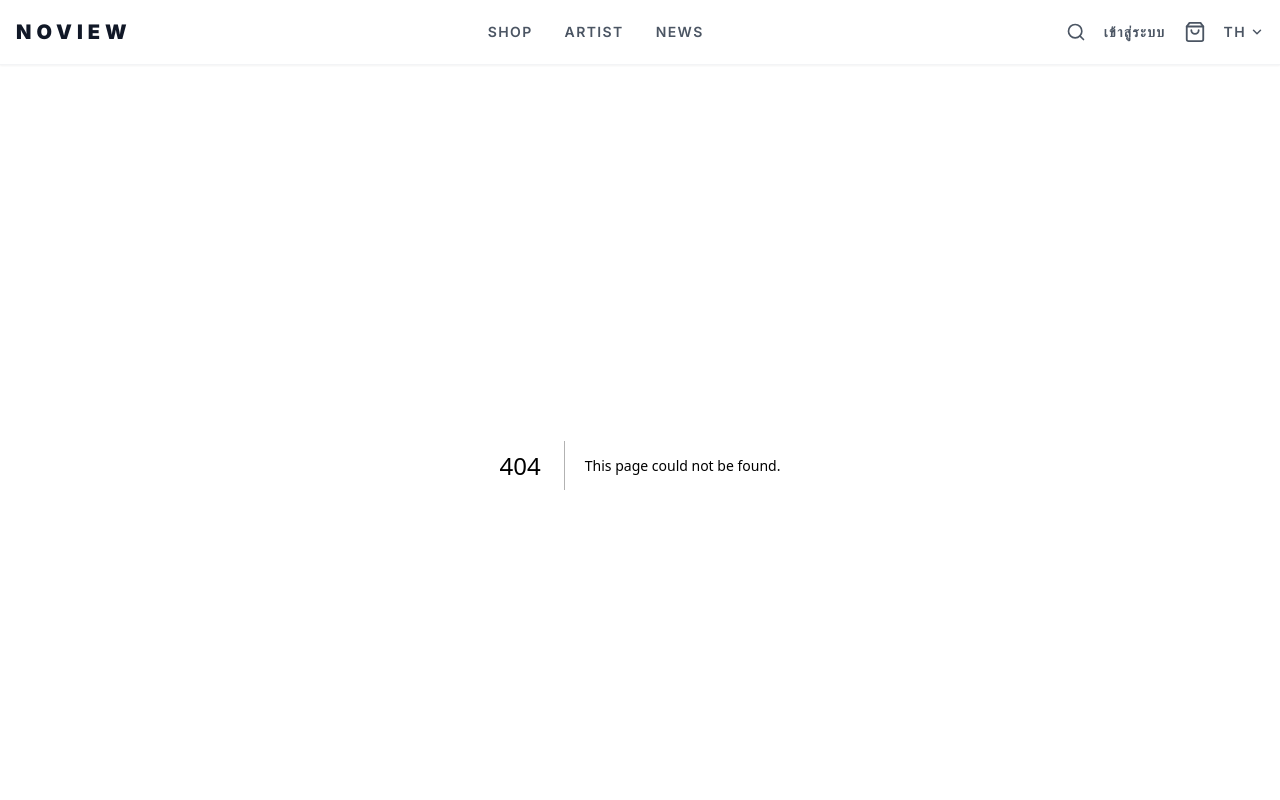
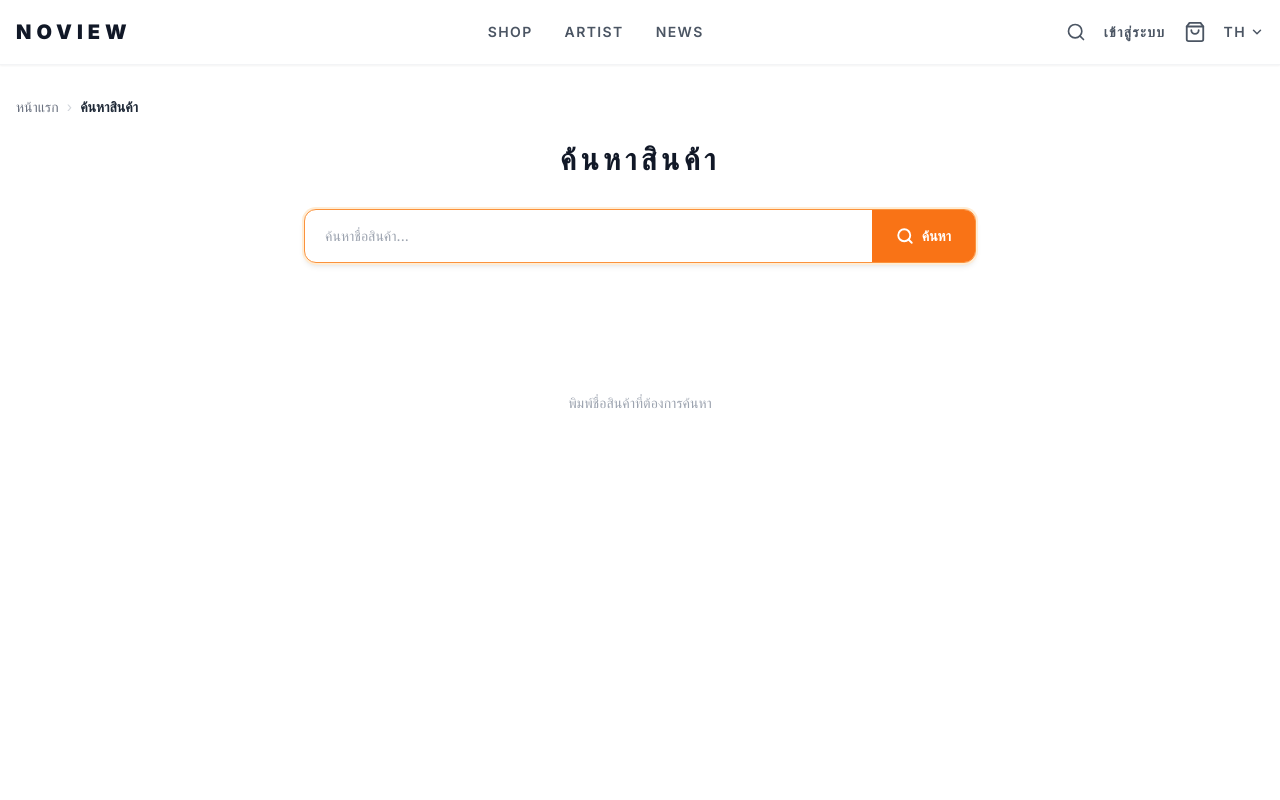
Before and after one commit to sukit12009/shop.noviewofficial, a Next.js app: page /search in a window 1280 px wide. Before the commit this address had no page. Shown: the top 800 px of the page. Built offline with nearby package versions, Linux system fonts and the light colour scheme.

Commit message:
feat: search page

```diff
--- /dev/null
+++ b/src/app/search/page.tsx
@@ -0,0 +1,14 @@
+import { Suspense } from 'react';
+import { SearchPage } from '@/modules/search/components/SearchPage';
+
+export const metadata = {
+  title: 'ค้นหาสินค้า | NOVIEW',
+};
+
+export default function Page() {
+  return (
+    <Suspense>
+      <SearchPage />
+    </Suspense>
+  );
+}
--- a/src/modules/home/components/Header.tsx
+++ b/src/modules/home/components/Header.tsx
@@ -2,6 +2,7 @@
 
 import { useState } from 'react';
 import Link from 'next/link';
+import { useRouter } from 'next/navigation';
 import { useAuthStore } from '../../../shared/store/auth-store';
 import { useCart } from '../../../shared/hooks/use-cart';
 import { useLangStore } from '../../../shared/store/lang-store';
@@ -88,6 +89,7 @@ export function Header() {
   const [langOpen, setLangOpen] = useState(false);
   const [mobileOpen, setMobileOpen] = useState(false);
 
+  const router = useRouter();
   const logout = useAuthStore((s) => s.logout);
   const user = useAuthStore((s) => s.user);
   const { itemCount: cartCount } = useCart();
@@ -130,6 +132,7 @@ export function Header() {
           <button
             type="button"
             aria-label={t.nav.searchAriaLabel}
+            onClick={() => router.push('/search')}
             className="p-1.5 text-gray-600 transition-colors hover:text-black"
           >
             <SearchIcon />
--- /dev/null
+++ b/src/modules/search/components/SearchPage.tsx
@@ -0,0 +1,136 @@
+'use client';
+
+import { useState, useEffect, useRef } from 'react';
+import { useRouter, useSearchParams } from 'next/navigation';
+import Link from 'next/link';
+import { useSearch } from '../hooks/use-search';
+import { CategoryProductCard } from '@/modules/category/components/CategoryProductCard';
+import { useT } from '@/shared/hooks/use-t';
+
+function SearchIcon() {
+  return (
+    <svg
+      xmlns="http://www.w3.org/2000/svg"
+      width="18"
+      height="18"
+      viewBox="0 0 24 24"
+      fill="none"
+      stroke="currentColor"
+      strokeWidth="2.5"
+      strokeLinecap="round"
+      strokeLinejoin="round"
+      aria-hidden="true"
+    >
+      <circle cx="11" cy="11" r="8" />
+      <line x1="21" y1="21" x2="16.65" y2="16.65" />
+    </svg>
+  );
+}
+
+function SkeletonCard() {
+  return (
+    <div className="flex flex-col gap-2">
+      <div className="aspect-square animate-pulse rounded-xl bg-gray-200" />
+      <div className="h-3 w-3/4 animate-pulse rounded-full bg-gray-200" />
+      <div className="h-3 w-1/2 animate-pulse rounded-full bg-gray-200" />
+    </div>
+  );
+}
+
+export function SearchPage() {
+  const router = useRouter();
+  const searchParams = useSearchParams();
+  const t = useT();
+
+  const initialQuery = searchParams.get('q') ?? '';
+  const [inputValue, setInputValue] = useState(initialQuery);
+  const inputRef = useRef<HTMLInputElement>(null);
+
+  const { results, isLoading, normalisedQuery } = useSearch(initialQuery);
+
+  useEffect(() => {
+    inputRef.current?.focus();
+  }, []);
+
+  function handleSubmit(e: React.FormEvent) {
+    e.preventDefault();
+    const q = inputValue.trim();
+    if (q) {
+      router.push(`/search?q=${encodeURIComponent(q)}`);
+    } else {
+      router.push('/search');
+    }
+  }
+
+  const hasQuery = normalisedQuery.length > 0;
+
+  return (
+    <div className="min-h-screen bg-white">
+      <div className="mx-auto max-w-7xl px-4 py-8">
+        {/* Breadcrumb */}
+        <nav className="mb-6 flex items-center gap-2 text-sm text-gray-500">
+          <Link href="/" className="transition hover:text-gray-800">
+            {t.search.breadcrumbHome}
+          </Link>
+          <span className="text-gray-300">›</span>
+          <span className="font-semibold text-gray-800">{t.search.title}</span>
+        </nav>
+
+        {/* Title */}
+        <h1 className="mb-8 text-center text-3xl font-black tracking-[0.15em] text-gray-900 uppercase">
+          {t.search.title}
+        </h1>
+
+        {/* Search bar */}
+        <form onSubmit={handleSubmit} className="mx-auto mb-10 max-w-2xl">
+          <div className="flex overflow-hidden rounded-xl border border-gray-300 bg-white shadow-sm transition-shadow focus-within:border-orange-400 focus-within:shadow-md focus-within:ring-2 focus-within:ring-orange-100">
+            <input
+              ref={inputRef}
+              type="text"
+              value={inputValue}
+              onChange={(e) => setInputValue(e.target.value)}
+              placeholder={t.search.placeholder}
+              className="flex-1 bg-transparent px-5 py-4 text-sm text-gray-800 outline-none placeholder:text-gray-400"
+            />
+            <button
+              type="submit"
+              className="flex items-center gap-2 bg-orange-500 px-6 py-4 text-sm font-bold text-white transition hover:bg-orange-600"
+            >
+              <SearchIcon />
+              <span className="hidden sm:inline">{t.search.searchBtn}</span>
+            </button>
+          </div>
+        </form>
+
+        {/* Results area */}
+        {isLoading ? (
+          <div className="grid grid-cols-2 gap-4 sm:gap-6 md:grid-cols-3 lg:grid-cols-4 xl:grid-cols-5">
+            {Array.from({ length: 10 }).map((_, i) => (
+              <SkeletonCard key={i} />
+            ))}
+          </div>
+        ) : !hasQuery ? (
+          <div className="flex min-h-[200px] items-center justify-center">
+            <p className="text-sm text-gray-400">{t.search.emptyQuery}</p>
+          </div>
+        ) : results.length === 0 ? (
+          <div className="flex min-h-[200px] flex-col items-center justify-center gap-3">
+            <p className="text-4xl">🔍</p>
+            <p className="text-sm text-gray-500">{t.search.noResults(normalisedQuery)}</p>
+          </div>
+        ) : (
+          <>
+            <p className="mb-6 text-sm text-gray-500">
+              {t.search.showing(results.length, normalisedQuery)}
+            </p>
+            <div className="grid grid-cols-2 gap-4 sm:gap-6 md:grid-cols-3 lg:grid-cols-4 xl:grid-cols-5">
+              {results.map((item) => (
+                <CategoryProductCard key={item.id} item={item} />
+              ))}
+            </div>
+          </>
+        )}
+      </div>
+    </div>
+  );
+}
--- /dev/null
+++ b/src/modules/search/hooks/use-search.ts
@@ -0,0 +1,59 @@
+'use client';
+
+import { useMemo } from 'react';
+import { useProductList } from '@/modules/product/hooks/use-product-list';
+import { useOfficialGoods } from '@/modules/home/hooks/use-official-goods';
+import type { CategoryItem } from '@/modules/category/hooks/useCategoryItems';
+
+interface UseSearchResult {
+  results: CategoryItem[];
+  isLoading: boolean;
+  /** The normalised query that was searched (trimmed, lowercase) */
+  normalisedQuery: string;
+}
+
+/**
+ * Searches products and official-goods by name (case-insensitive, substring match).
+ * Reuses React Query cache from existing hooks — no extra network requests.
+ */
+export function useSearch(query: string): UseSearchResult {
+  const trimmed = query.trim();
+  const normalised = trimmed.toLowerCase();
+
+  const { products, isLoading: loadingProducts } = useProductList({ limit: 200 });
+  const { goods, isLoading: loadingGoods } = useOfficialGoods();
+
+  const results = useMemo<CategoryItem[]>(() => {
+    if (!normalised) return [];
+
+    const matchedProducts: CategoryItem[] = products
+      .filter((p) => p.name.toLowerCase().includes(normalised))
+      .map((p) => ({
+        id: p.id,
+        name: p.name,
+        price: p.price,
+        formattedPrice: p.formattedPrice,
+        imageUrl: p.imageUrl,
+        badge: p.badge,
+      }));
+
+    const matchedGoods: CategoryItem[] = goods
+      .filter((g) => g.name.toLowerCase().includes(normalised))
+      .map((g) => ({
+        id: g.id,
+        name: g.name,
+        price: g.price,
+        formattedPrice: g.formattedPrice,
+        imageUrl: g.imageUrl,
+        badge: g.isSoldOut ? 'Sold Out' : null,
+      }));
+
+    return [...matchedProducts, ...matchedGoods];
+  }, [normalised, products, goods]);
+
+  return {
+    results,
+    isLoading: loadingProducts || loadingGoods,
+    normalisedQuery: trimmed,
+  };
+}
--- a/src/shared/i18n/translations.ts
+++ b/src/shared/i18n/translations.ts
@@ -120,6 +120,16 @@ export const translations = {
     wishlist: {
       add: 'เพิ่มในรายการโปรด',
       remove: 'ลบออกจากรายการโปรด',
+    },
+    // Search page
+    search: {
+      breadcrumbHome: 'หน้าแรก',
+      title: 'ค้นหาสินค้า',
+      placeholder: 'ค้นหาชื่อสินค้า...',
+      searchBtn: 'ค้นหา',
+      showing: (n: number, q: string) => `พบ ${n} รายการสำหรับ "${q}"`,
+      noResults: (q: string) => `ไม่พบสินค้าที่ตรงกับ "${q}"`,
+      emptyQuery: 'พิมพ์ชื่อสินค้าที่ต้องการค้นหา',
     },
     // Category page UI — titles come from src/shared/config/categories.ts
     category: {
@@ -263,6 +273,16 @@ export const translations = {
       add: 'Add to wishlist',
       remove: 'Remove from wishlist',
     },
+    // Search page
+    search: {
+      breadcrumbHome: 'Home',
+      title: 'Search',
+      placeholder: 'Search products...',
+      searchBtn: 'Search',
+      showing: (n: number, q: string) => `${n} result${n !== 1 ? 's' : ''} for "${q}"`,
+      noResults: (q: string) => `No products found for "${q}"`,
+      emptyQuery: 'Type a product name to search',
+    },
     // Category
     category: {
       breadcrumbHome: 'Home',
```
Also changed, not shown: 1 other file (tests, documents, lock files or other folders).
